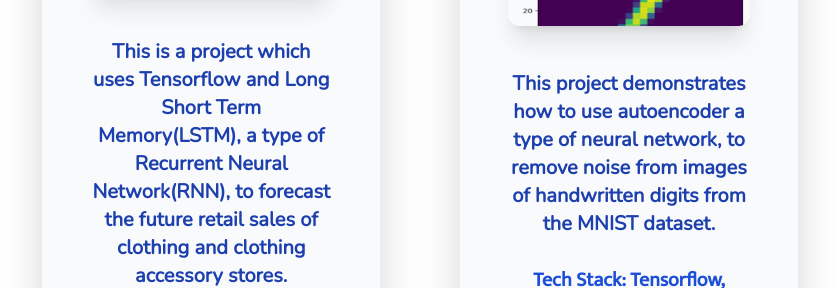
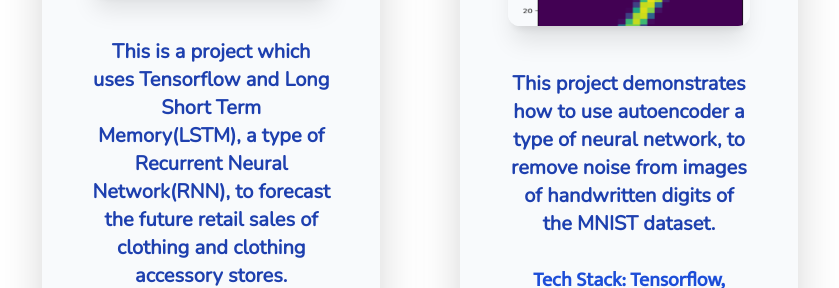
Before and after one commit to somenath203/My-Portfolio-Project, a React (Create React App) app: page /ml-projects in a window 1280 px wide. Shown: the part 7226-7514 px from the top of the page, without its empty margins (11-850 px from the left). Built offline with nearby package versions, Linux system fonts and the light colour scheme; a web font is replaced by a local one.

Commit message:
Update AllMlProjects.js

```diff
--- a/src/pages/AllMlProjects.js
+++ b/src/pages/AllMlProjects.js
@@ -254,7 +254,7 @@ const AllMlProjects = () => {
         {
             id: 20,
             projectName: 'Removing Noise from MNIST handwritten digit images using Autoencoder',
-            projectDescription: 'This project demonstrates how to use autoencoder a type of neural network, to remove noise from images of handwritten digits from the MNIST dataset.',
+            projectDescription: 'This project demonstrates how to use autoencoder a type of neural network, to remove noise from images of handwritten digits of the MNIST dataset.',
             projectPic: RemoveNoiseFromImg,
             heightOfImg: 'h-60',
             widthOfImg: 'w-screen',
```
